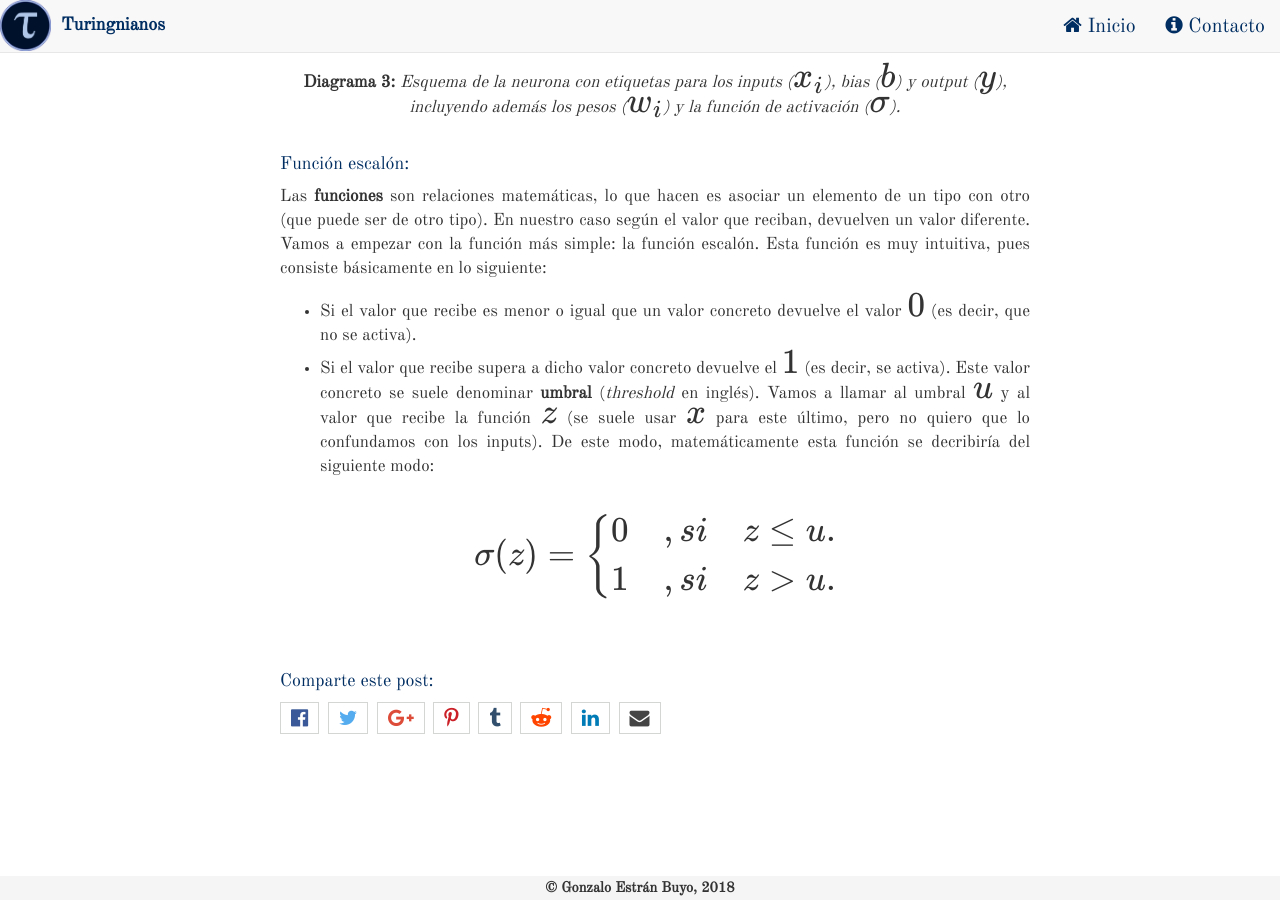
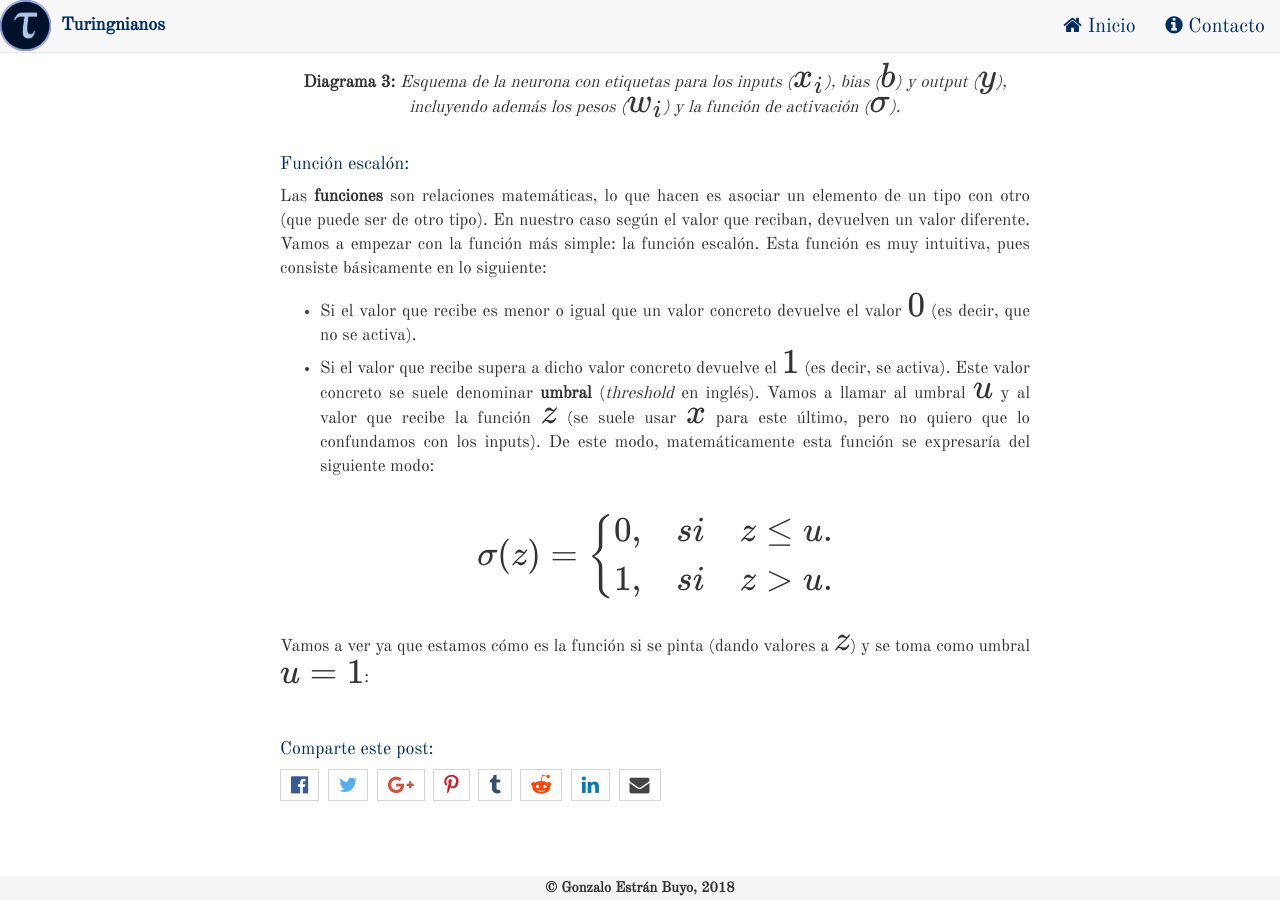
Before and after one commit to turingnianos/turingnianos.github.io, a Jekyll site: the page built from _posts/2018-01-10-deep-learning.md, in a window 1280 px wide and 900 px high, scrolled down 7108 px. Built offline with Jekyll 4.4.1, drawn with Linux system fonts in a browser that asks for light colours; nearby versions of some CDN libraries; some web fonts are replaced; formulas are drawn with MathJax 3; comment, search, counter and statistics services are not loaded.

Commit message:
Update 2018-01-10-deep-learning.md

```diff
--- a/_posts/2018-01-10-deep-learning.md
+++ b/_posts/2018-01-10-deep-learning.md
@@ -141,9 +141,11 @@ Ahora sólo nos queda encontrar algún tipo de regla que nos indique cuándo el
 Las **funciones** son relaciones matemáticas, lo que hacen es asociar un elemento de un tipo con otro (que puede ser de otro tipo). En nuestro caso según el valor que reciban, devuelven un valor diferente. Vamos a empezar con la función más simple: la función escalón. Esta función es muy intuitiva, pues consiste básicamente en lo siguiente:
 * Si el valor que recibe es menor o igual que un valor concreto devuelve el valor $0$ (es decir, que no se activa).
 * Si el valor que recibe supera a dicho valor concreto devuelve el $1$ (es decir, se activa).
-Este valor concreto se suele denominar **umbral** (*threshold* en inglés). Vamos a llamar al umbral $u$ y al valor que recibe la función $z$ (se suele usar $x$ para este último, pero no quiero que lo confundamos con los inputs). De este modo, matemáticamente esta función se decribiría del siguiente modo:
+Este valor concreto se suele denominar **umbral** (*threshold* en inglés). Vamos a llamar al umbral $u$ y al valor que recibe la función $z$ (se suele usar $x$ para este último, pero no quiero que lo confundamos con los inputs). De este modo, matemáticamente esta función se expresaría del siguiente modo:
 
 $$\sigma (z) = \left\{\begin{matrix}
-0 &, si  & z \leq u.\\
-1 &, si & z > u.
+0, & si  & z \leq u.\\
+1, & si & z > u.
 \end{matrix}\right.$$
+
+Vamos a ver ya que estamos cómo es la función si se pinta (dando valores a $z$) y se toma como umbral $u = 1$:
```
